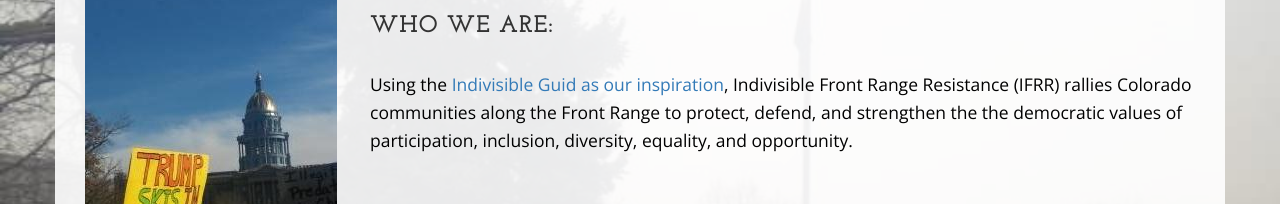
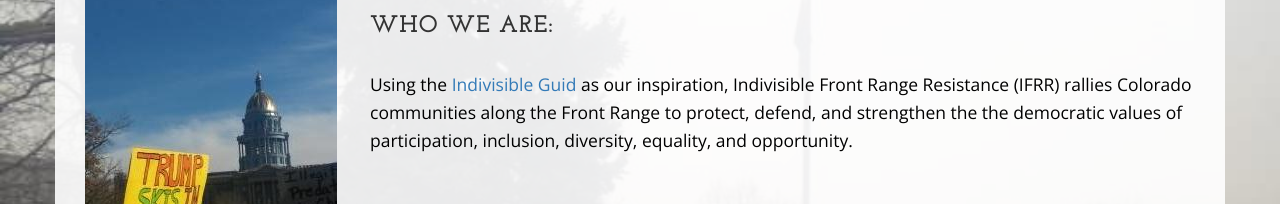
Before and after one commit to indivisiblefrr/indivisiblefrr.github.io, a plain HTML site: page about.html in a window 1280 px wide. Shown: the part 428-632 px from the top of the page. Drawn offline with nearby package versions, Linux system fonts and the light colour scheme.

Commit message:
Update about.html

```diff
--- a/about.html
+++ b/about.html
@@ -103,7 +103,7 @@
 				<strong>Who we are:</strong>
 			</h3>
 			<br>
-			<p>Using the <a href="https://www.indivisibleguide.org"> Indivisible Guid as our inspiration</a>, Indivisible Front Range Resistance (IFRR)
+			<p>Using the <a href="https://www.indivisibleguide.org"> Indivisible Guid </a>as our inspiration, Indivisible Front Range Resistance (IFRR)
 				rallies Colorado communities along the Front Range to protect, defend, and strengthen the
 				the democratic values of participation, inclusion, diversity, equality, and opportunity.
 			</p>
```
